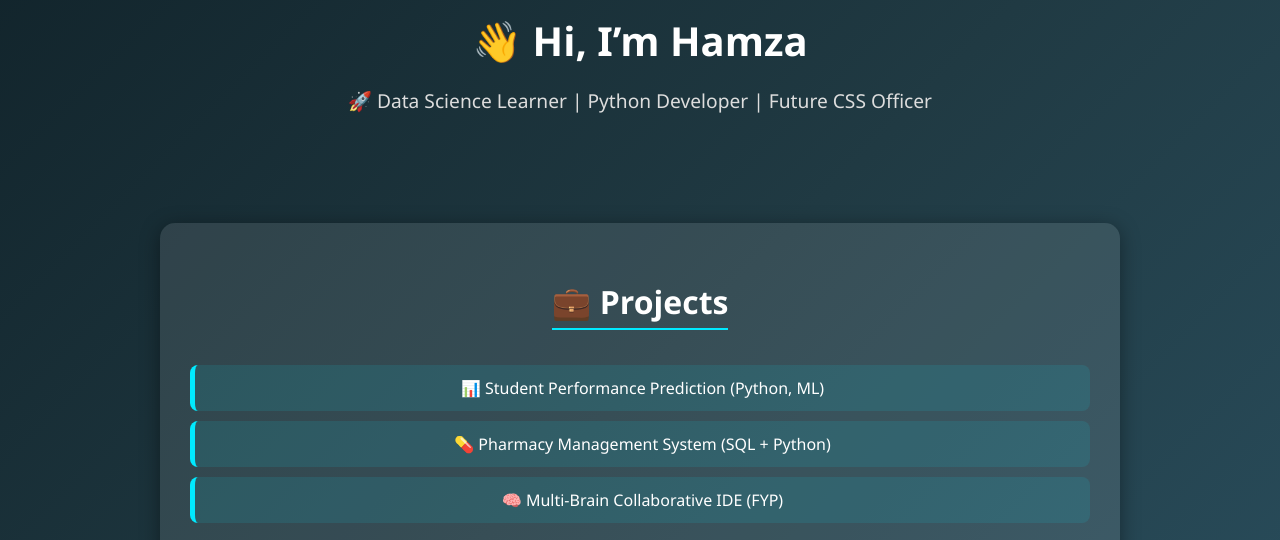
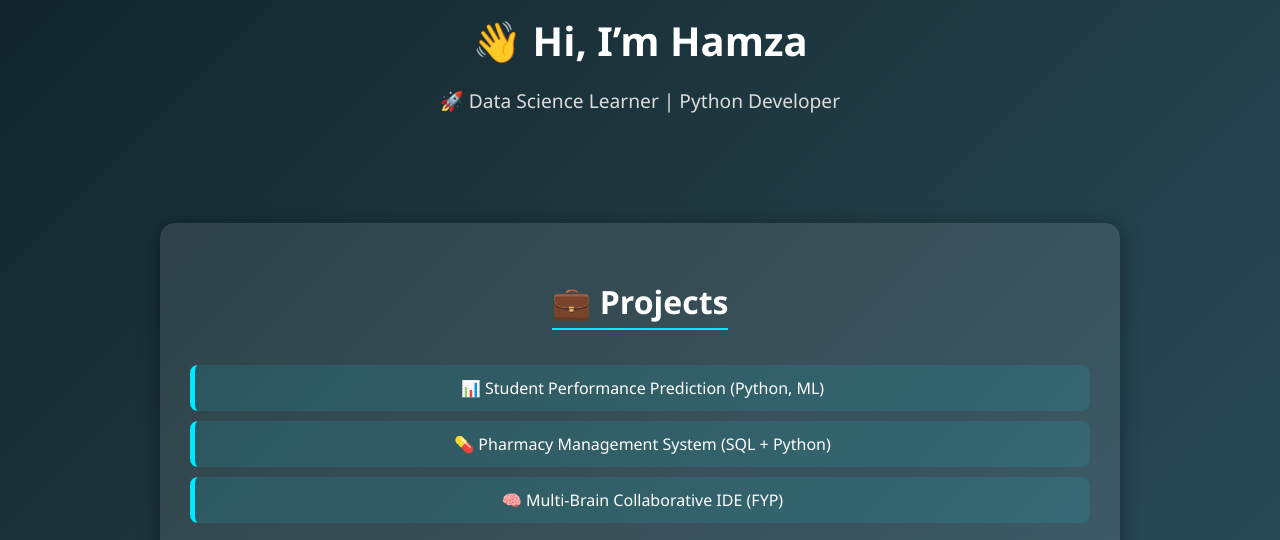
Before and after one commit to MuhammadHamzaDS/MuhammadHamzaDS.github.io, a plain HTML site: page index.html in a window 1280 px wide. Shown: the part 260-800 px from the top of the page. Drawn offline with Linux system fonts and the light colour scheme.

Commit message:
Update index.html

```diff
--- a/index.html
+++ b/index.html
@@ -93,7 +93,7 @@
     <img src="images/WhatsApp Image 2025-09-11 at 10.08.45 AM.jpeg" alt="Hamza's Profile Picture">
 
     <h1>👋 Hi, I’m Hamza</h1>
-    <p>🚀 Data Science Learner | Python Developer | Future CSS Officer</p>
+    <p>🚀 Data Science Learner | Python Developer </p>
   </header>
 
   <section>
```
